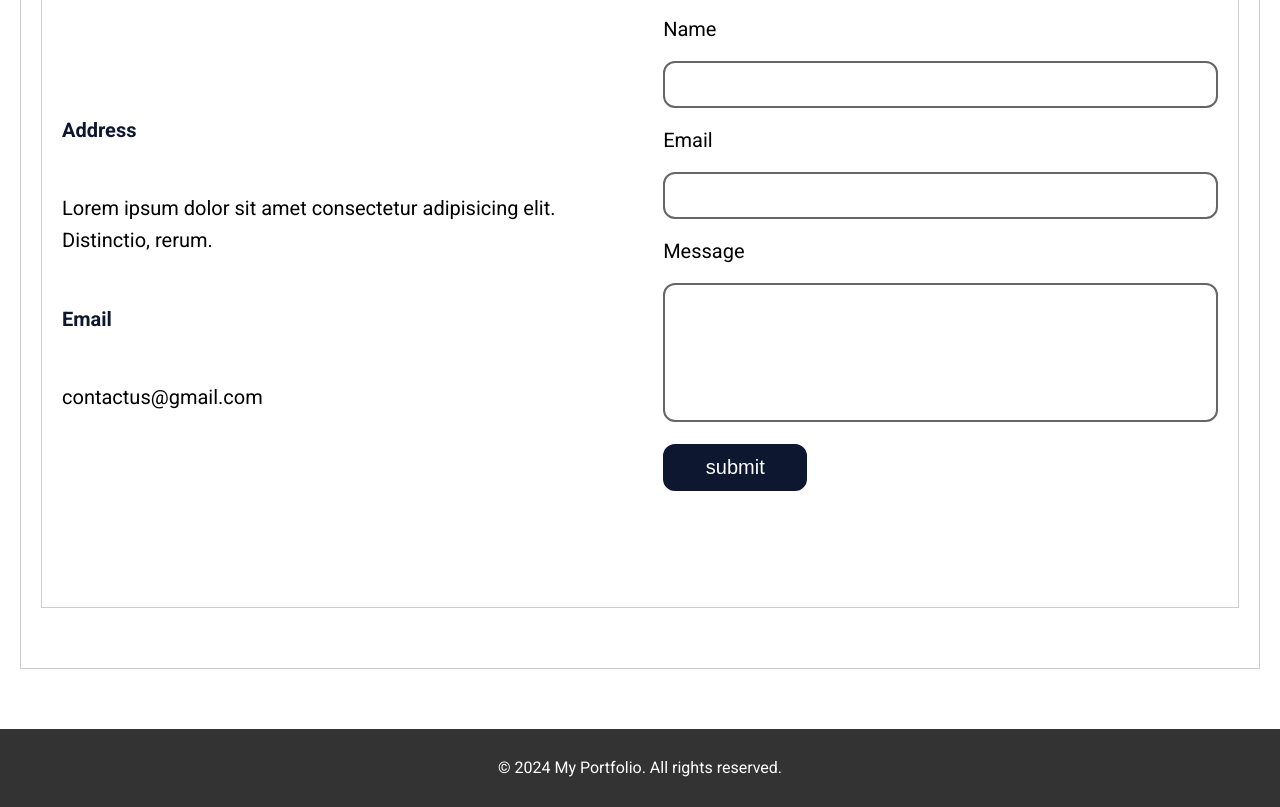
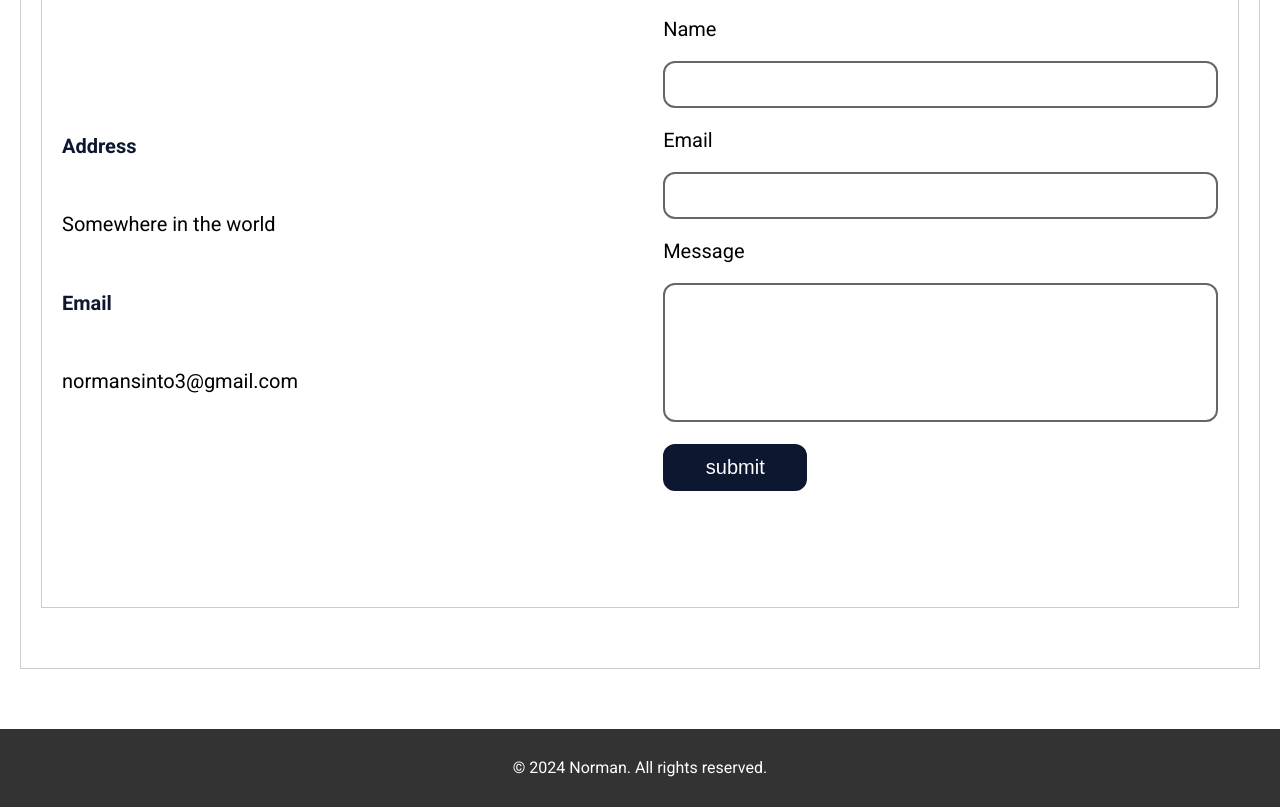
Before and after one commit to Kid-jnr/css-essentials, a plain HTML site: page index.html in a window 1280 px wide. Shown: the part 1905-2712 px from the top of the page. Drawn offline with Linux system fonts and the light colour scheme.

Commit message:
first commit

```diff
--- a/index.html
+++ b/index.html
@@ -119,10 +119,10 @@
                     <div class="contact-text">
                         <h6>Address</h6>
                         <p class="address">
-                            Lorem ipsum dolor sit amet consectetur adipisicing elit. Distinctio, rerum.
+                            Somewhere in the world
                         </p>
                         <h6>Email</h6>
-                        <p class="mail">contactus@gmail.com</p>
+                        <p class="mail">normansinto3@gmail.com</p>
                     </div>
                     <div class="contact-form">
                         <form>
@@ -141,7 +141,7 @@
     </main>
 
     <footer>
-        <p>&copy; 2024 My Portfolio. All rights reserved.</p>
+        <p>&copy; 2024 Norman. All rights reserved.</p>
     </footer>
 </body>
 
```
